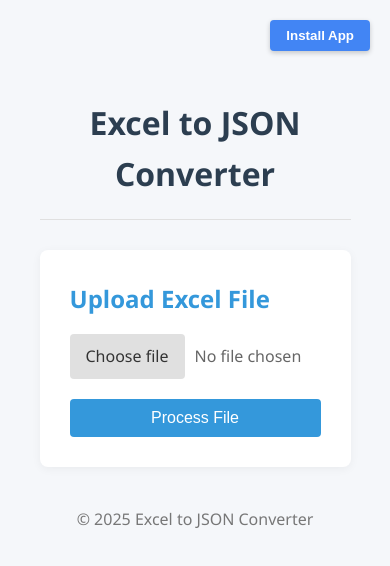
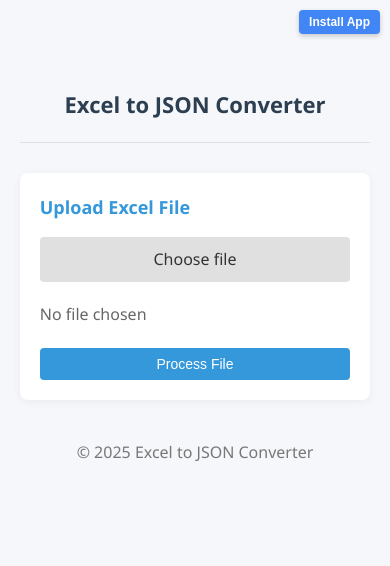
Before and after one commit to CodesBySammy/Exon, a website: page public/index.html in a window 390 px wide. Drawn offline with Linux system fonts and the light colour scheme.

Commit message:
Update styles.css

```diff
--- a/public/styles.css
+++ b/public/styles.css
@@ -10,13 +10,12 @@
     font-weight: bold;
     cursor: pointer;
     z-index: 1000;
-    box-shadow: 0 2px 5px rgba(0,0,0,0.2);
-  }
+    box-shadow: 0 2px 5px rgba(0, 0, 0, 0.2);
+}
 
-  .install-button:hover {
+.install-button:hover {
     background-color: #3367d6;
-  }
-
+}
 
 /* Global styles */
 * {
@@ -63,6 +62,9 @@ h2 {
     cursor: pointer;
     font-size: 16px;
     transition: all 0.3s ease;
+    display: inline-block;
+    text-align: center;
+    width: 100%;
 }
 
 .primary-btn {
@@ -87,10 +89,13 @@ h2 {
     display: flex;
     gap: 10px;
     margin-top: 20px;
+    flex-wrap: wrap;
 }
 
 /* Section styles */
-.upload-section, .mapping-section, .result-section {
+.upload-section,
+.mapping-section,
+.result-section {
     background-color: white;
     border-radius: 8px;
     padding: 30px;
@@ -102,6 +107,7 @@ h2 {
 .file-input-container {
     display: flex;
     align-items: center;
+    flex-wrap: wrap;
     margin-bottom: 20px;
 }
 
@@ -123,6 +129,7 @@ input[type="file"] {
     margin-right: 10px;
     font-size: 16px;
     transition: all 0.3s ease;
+    text-align: center;
 }
 
 .file-label:hover {
@@ -132,6 +139,7 @@ input[type="file"] {
 #file-name {
     font-size: 16px;
     color: #666;
+    margin-top: 10px;
 }
 
 /* Attributes mapping section */
@@ -149,6 +157,7 @@ input[type="file"] {
     align-items: center;
     padding: 12px;
     border-bottom: 1px solid #f0f0f0;
+    flex-wrap: wrap;
 }
 
 .attribute-row:last-child {
@@ -191,6 +200,7 @@ input[type="file"] {
     display: flex;
     gap: 10px;
     margin-bottom: 15px;
+    flex-wrap: wrap;
 }
 
 /* Result section */
@@ -226,8 +236,12 @@ input[type="file"] {
 }
 
 @keyframes spin {
-    0% { transform: rotate(0deg); }
-    100% { transform: rotate(360deg); }
+    0% {
+        transform: rotate(0deg);
+    }
+    100% {
+        transform: rotate(360deg);
+    }
 }
 
 /* Utility classes */
@@ -236,13 +250,18 @@ input[type="file"] {
 }
 
 /* Responsive adjustments */
-@media (max-width: 768px) {
+@media (max-width: 1024px) {
+    .container {
+        width: 95%;
+    }
+
     .attribute-row {
         flex-direction: column;
         align-items: flex-start;
     }
 
-    .excel-column, .json-attribute {
+    .excel-column,
+    .json-attribute {
         width: 100%;
         margin-bottom: 10px;
     }
@@ -256,6 +275,73 @@ input[type="file"] {
     }
 }
 
+@media (max-width: 768px) {
+    .install-button {
+        top: 10px;
+        right: 10px;
+        padding: 6px 12px;
+    }
+
+    .container {
+        padding: 10px;
+    }
+
+    .upload-section,
+    .mapping-section,
+    .result-section {
+        padding: 20px;
+    }
+
+    .file-input-container {
+        flex-direction: column;
+        align-items: flex-start;
+    }
+
+    .file-label {
+        width: 100%;
+        text-align: center;
+        margin-bottom: 10px;
+    }
+
+    .button-group {
+        flex-direction: column;
+        gap: 5px;
+    }
+
+    .btn {
+        width: 100%;
+    }
+}
+
+@media (max-width: 480px) {
+    h1 {
+        font-size: 22px;
+    }
+
+    h2 {
+        font-size: 18px;
+    }
+
+    .install-button {
+        font-size: 12px;
+        padding: 5px 10px;
+    }
+
+    .btn {
+        font-size: 14px;
+        padding: 8px 14px;
+    }
+
+    .json-attribute input[type="text"] {
+        font-size: 12px;
+        padding: 6px;
+    }
+
+    .preview-container {
+        font-size: 12px;
+    }
+}
+
 footer {
     text-align: center;
     margin-top: 40px;
```
